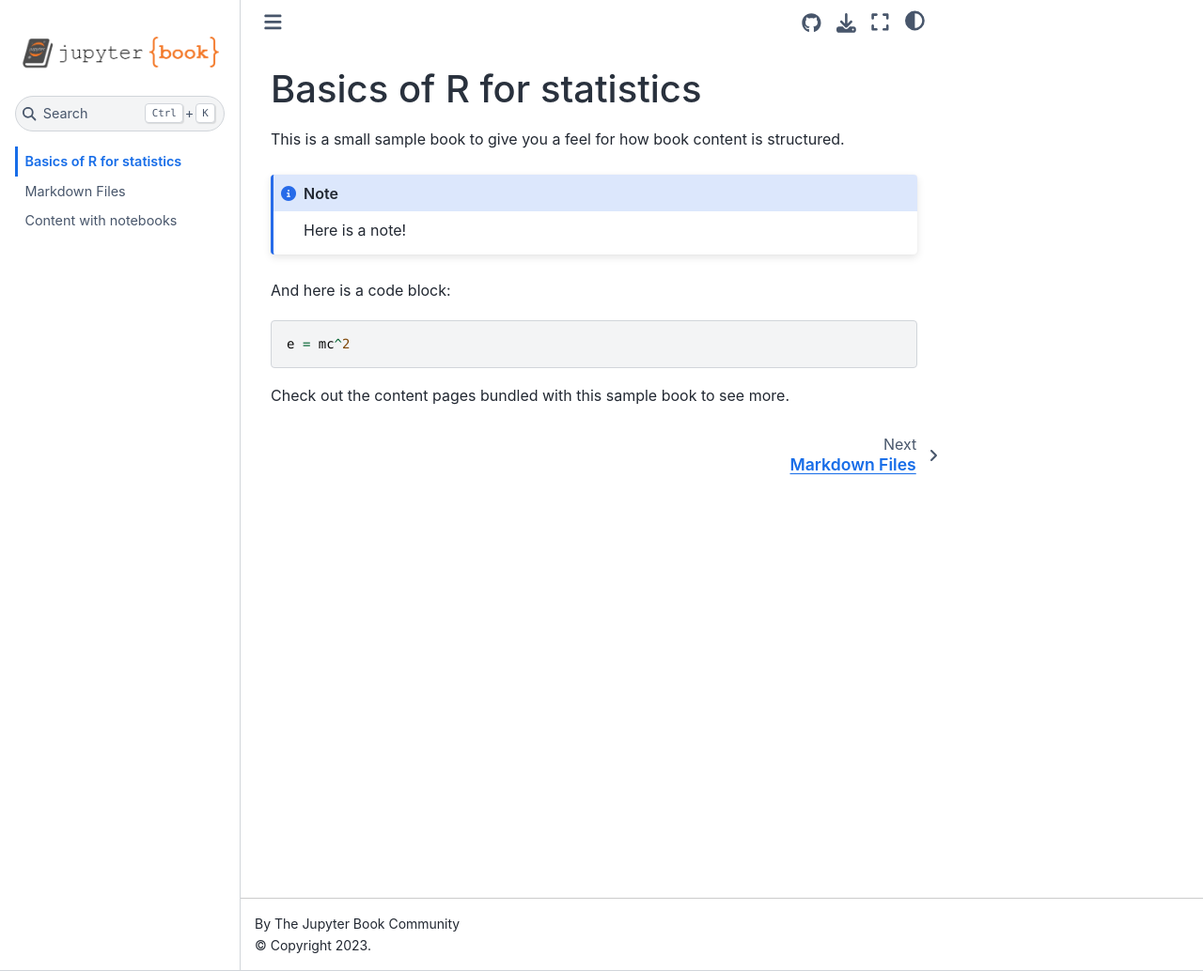
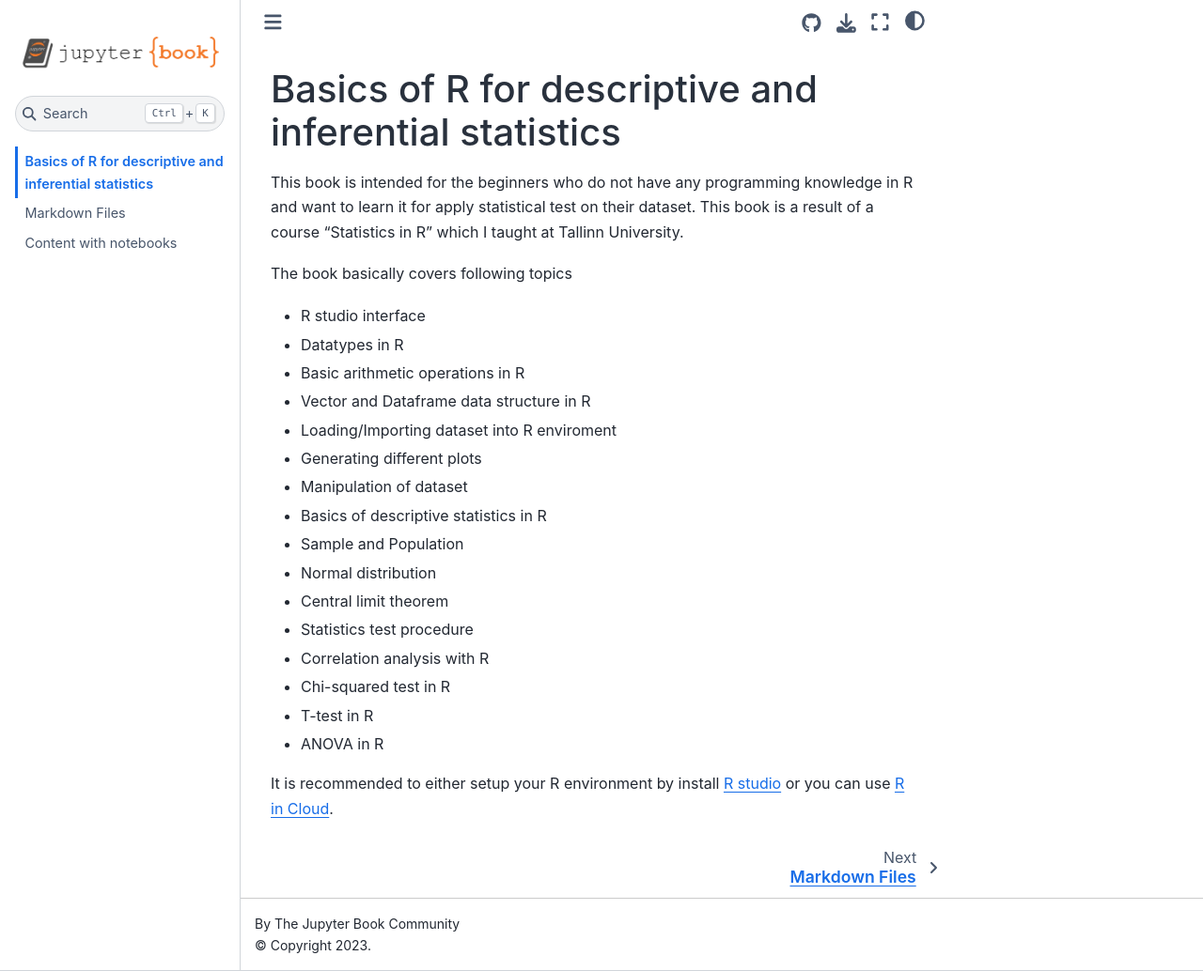
Before and after one commit to pankajchejara23/Statistics-in-R, a Jupyter Book: the page built from intro.md, in a window 1280 px wide and 1034 px high. Shown: the whole window at 94% size. Built offline with Jupyter Book 1.0.4 settings and Sphinx 7.4.7 and the Sphinx Book theme 1.1.4, drawn with Linux system fonts in a browser that asks for light colours.

Commit message:
adding front page

````diff
--- a/intro.md
+++ b/intro.md
@@ -1,16 +1,22 @@
-# Basics of R for statistics
+# Basics of R for descriptive and inferential statistics
+This book is intended for the beginners who do not have any programming knowledge in R and want to learn it for apply statistical test on their dataset. This book is a result of a course "Statistics in R" which I taught at Tallinn University.
 
-This is a small sample book to give you a feel for how book content is
-structured.
+The book basically covers following topics
+* R studio interface
+* Datatypes in R
+* Basic arithmetic operations in R
+* Vector and Dataframe data structure in R
+* Loading/Importing dataset into R enviroment
+* Generating different plots
+* Manipulation of dataset
+* Basics of descriptive statistics in R
+* Sample and Population
+* Normal distribution
+* Central limit theorem
+* Statistics test procedure
+* Correlation analysis with R
+* Chi-squared test in R
+* T-test in R
+* ANOVA in R
 
-:::{note}
-Here is a note!
-:::
-
-And here is a code block:
-
-```
-e = mc^2
-```
-
-Check out the content pages bundled with this sample book to see more.
+It is recommended to either setup your R environment by install [R studio](https://www.rstudio.com/products/rstudio/) or you can use [R in Cloud](https://rstudio.cloud/).
````
